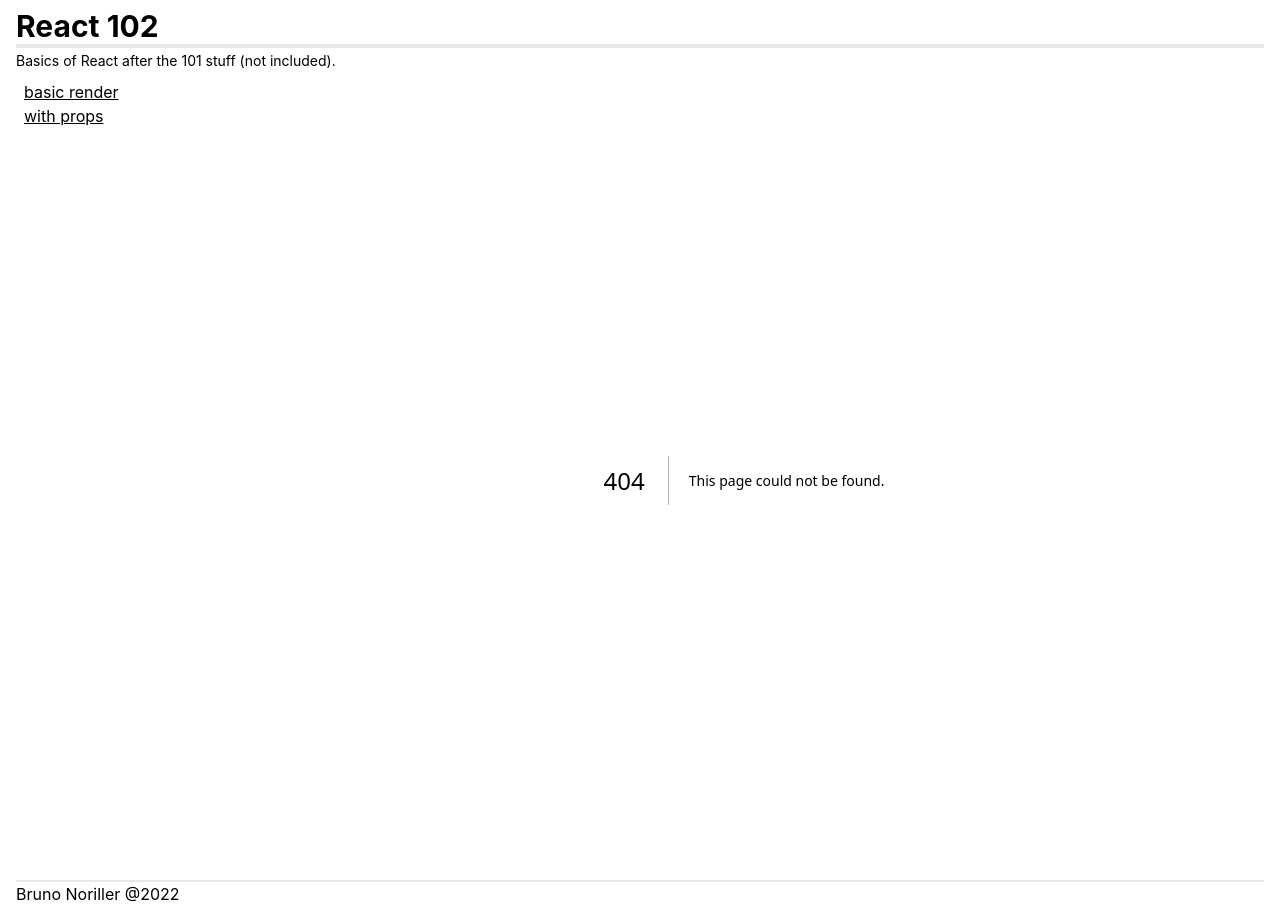
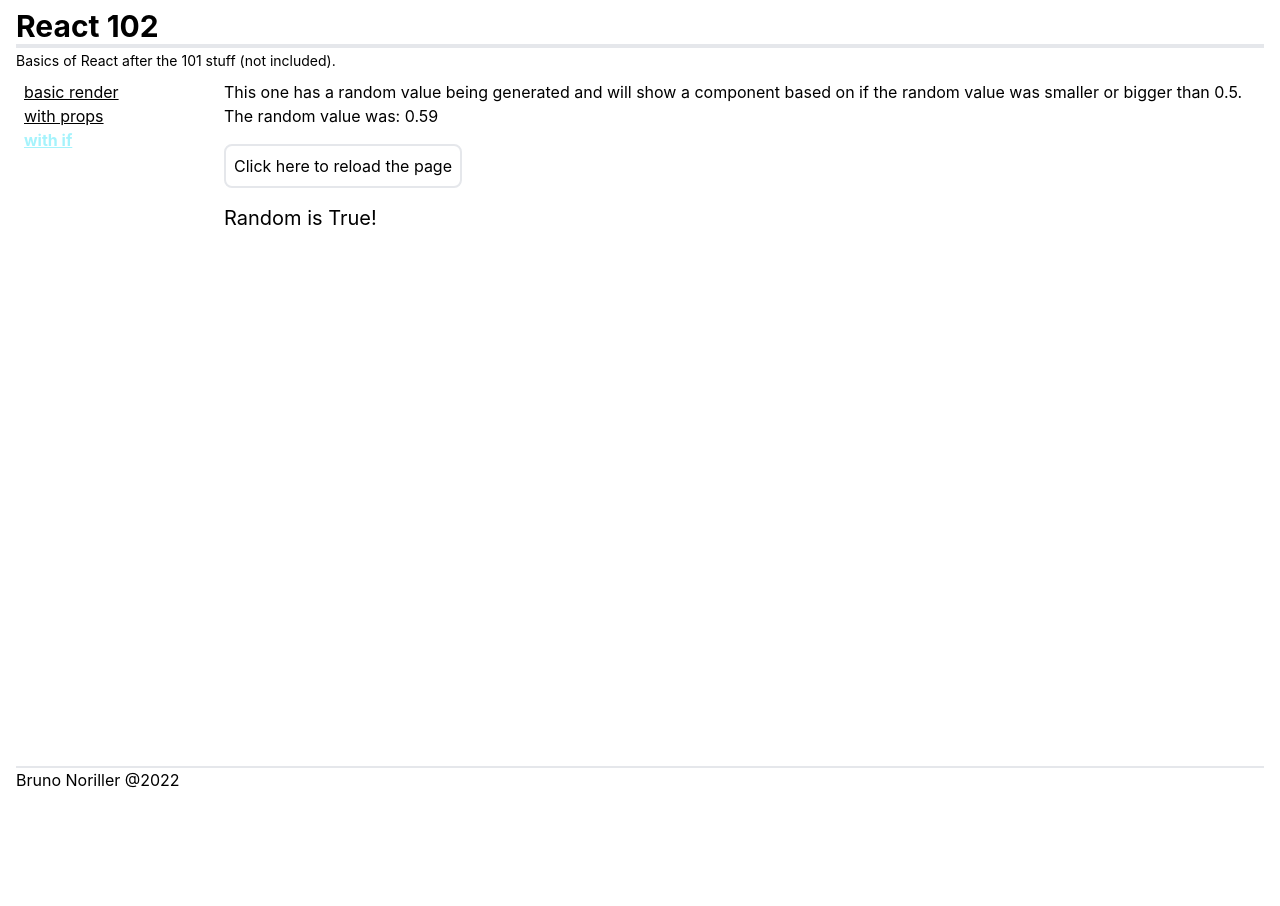
Before and after one commit to Noriller/react102, a Next.js app: page /3-if in a window 1280 px wide. Before the commit this address had no page. After the commit the page ends 800 px from the top, so only its background shows below. Built offline with nearby package versions, Linux system fonts and the light colour scheme.

Commit message:
adding if

```diff
--- /dev/null
+++ b/pages/3-if.tsx
@@ -0,0 +1,35 @@
+import dynamic from 'next/dynamic';
+import { useRouter } from 'next/router';
+
+function WithIf() {
+  const random = Math.random();
+  const reload = useRouter().reload;
+
+  return (
+    <div>
+      <div>
+        <p>
+          This one has a random value being generated and will show a component
+          based on if the random value was smaller or bigger than 0.5.
+        </p>
+        <p>The random value was: {random.toFixed(2)}</p>
+        <div className='my-4 border-2 rounded-lg p-2 w-max hover:text-blue-500'>
+          <button onClick={reload}>Click here to reload the page</button>
+        </div>
+      </div>
+      <div className='text-xl'>
+        {random > 0.5 ? (
+          <div>Random is True!</div>
+        ) : (
+          <div>Random is False!</div>
+        )}
+      </div>
+    </div>
+  );
+}
+
+export const RenderOnClientOnly = dynamic(Promise.resolve(WithIf), {
+  ssr: false,
+});
+
+export default RenderOnClientOnly;
--- a/src/SideBar.tsx
+++ b/src/SideBar.tsx
@@ -7,6 +7,7 @@ export function SideBar() {
   const routes: [string, string, boolean][] = [
     ['/1-basic', 'basic render'],
     ['/2-props', 'with props'],
+    ['/3-if', 'with if'],
   ].map(([href, name]) => [href, name, href === router.asPath]);
 
   return (
```
